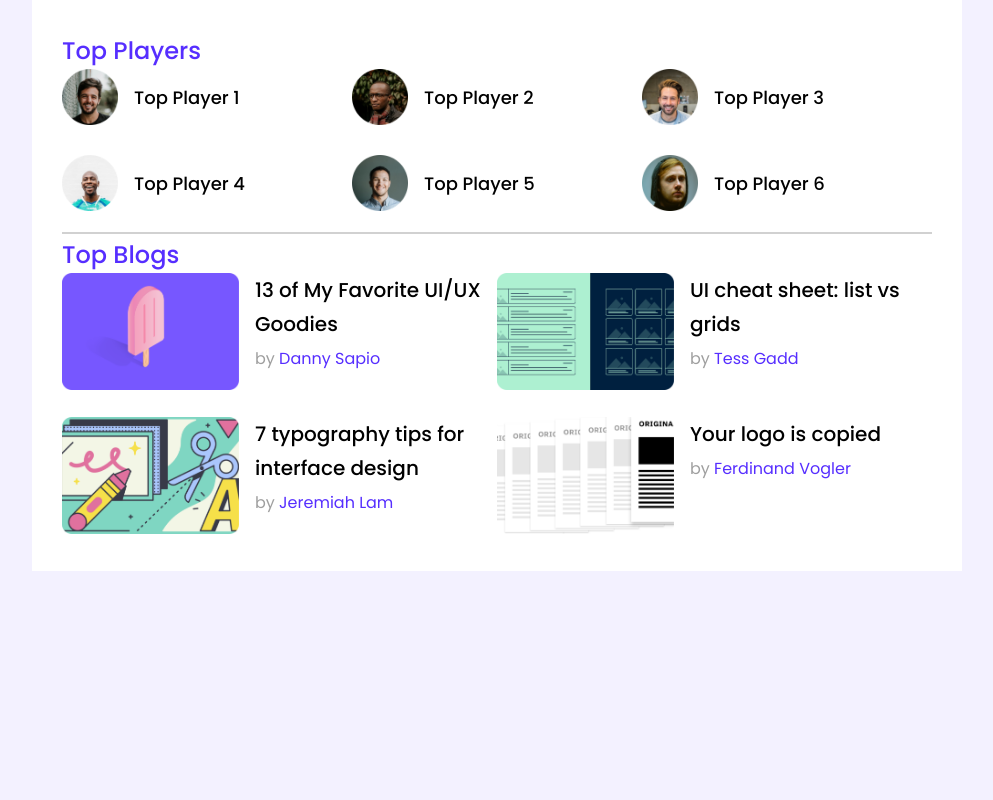
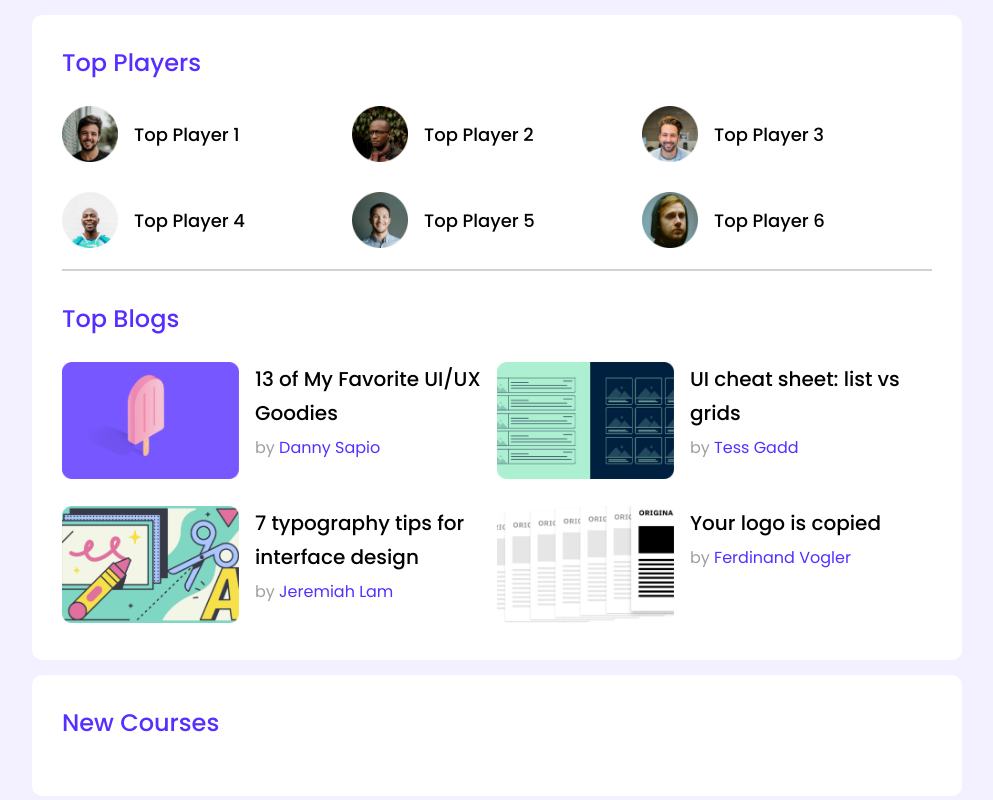
Before and after one commit to MMMonir/leader-board-main, a plain HTML site: page index.html in a window 1280 px wide. Shown: the whole page, without its empty margins (143-1136 px from the left). Drawn offline with Linux system fonts and the light colour scheme.

Commit message:
Courses Section

```diff
--- a/index.html
+++ b/index.html
@@ -91,6 +91,11 @@
             </div>
         </section>
         <!-- Top player and Top blog start -->
+        <!--New Courses Start-->
+        <section class="container">
+            <h2 class="section-title">New Courses</h2>
+        </section>
+        <!--New Courses End-->
     </main>
 
 </body>
--- a/styles/style.css
+++ b/styles/style.css
@@ -15,12 +15,16 @@ body{
     background-color: #ffffff;
     width: 870px;
     padding: 30px;
+    margin-top: 15px;
+    border-radius: 10px;
 }
 
 /* Top Playes Styles */
 main{
     display: flex;
-    justify-content: center;
+    flex-direction: column;
+    align-items: center;
+    /* justify-content: center; */
 }
 
 .players {
@@ -34,7 +38,8 @@ main{
     font-weight: 500;
     font-size: 24px;
     line-height: 36px;
-    margin-top: 3px;
+    /* margin-top: 0px; */
+    margin-bottom: 25px;
 }
 
 .player img {
@@ -56,6 +61,7 @@ main{
 
 hr{
     border: 1px solid #D1D1D1;
+    margin-bottom: 30px;
 }
 
 .top-players {
```
